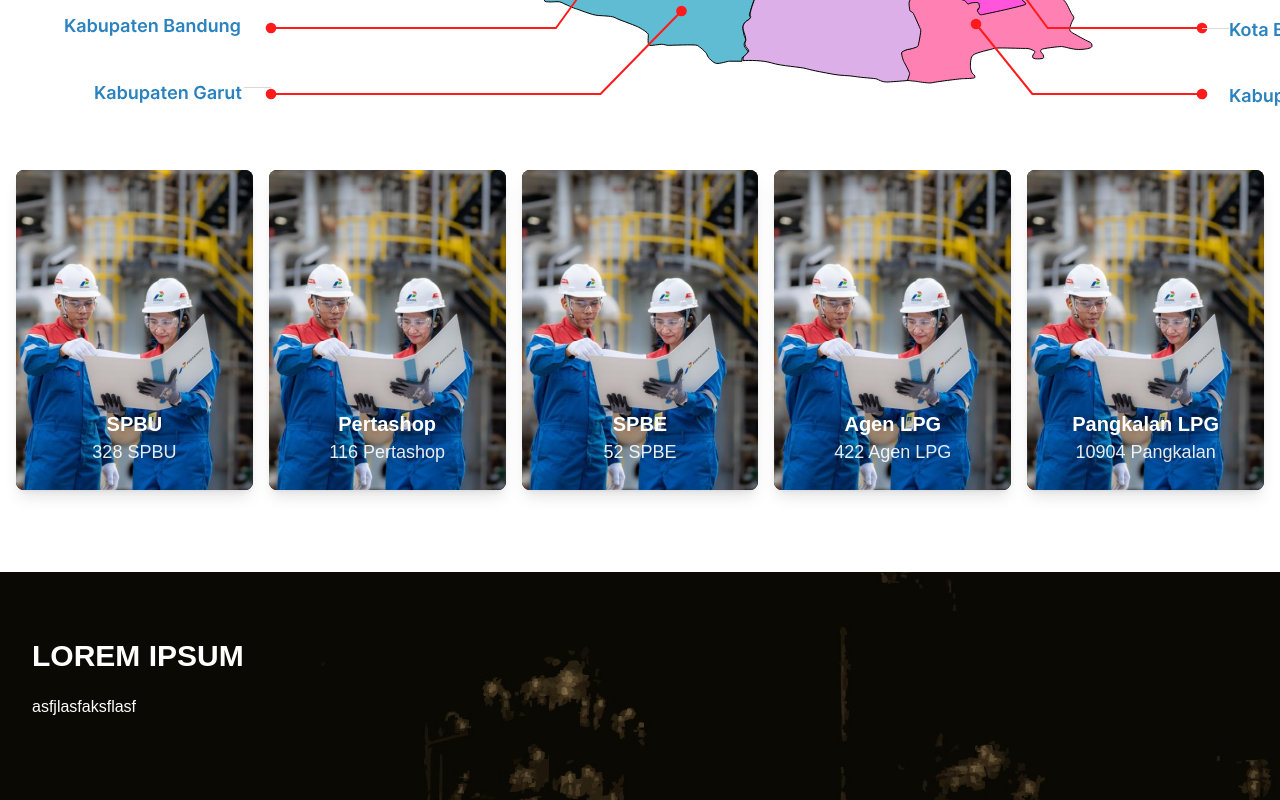
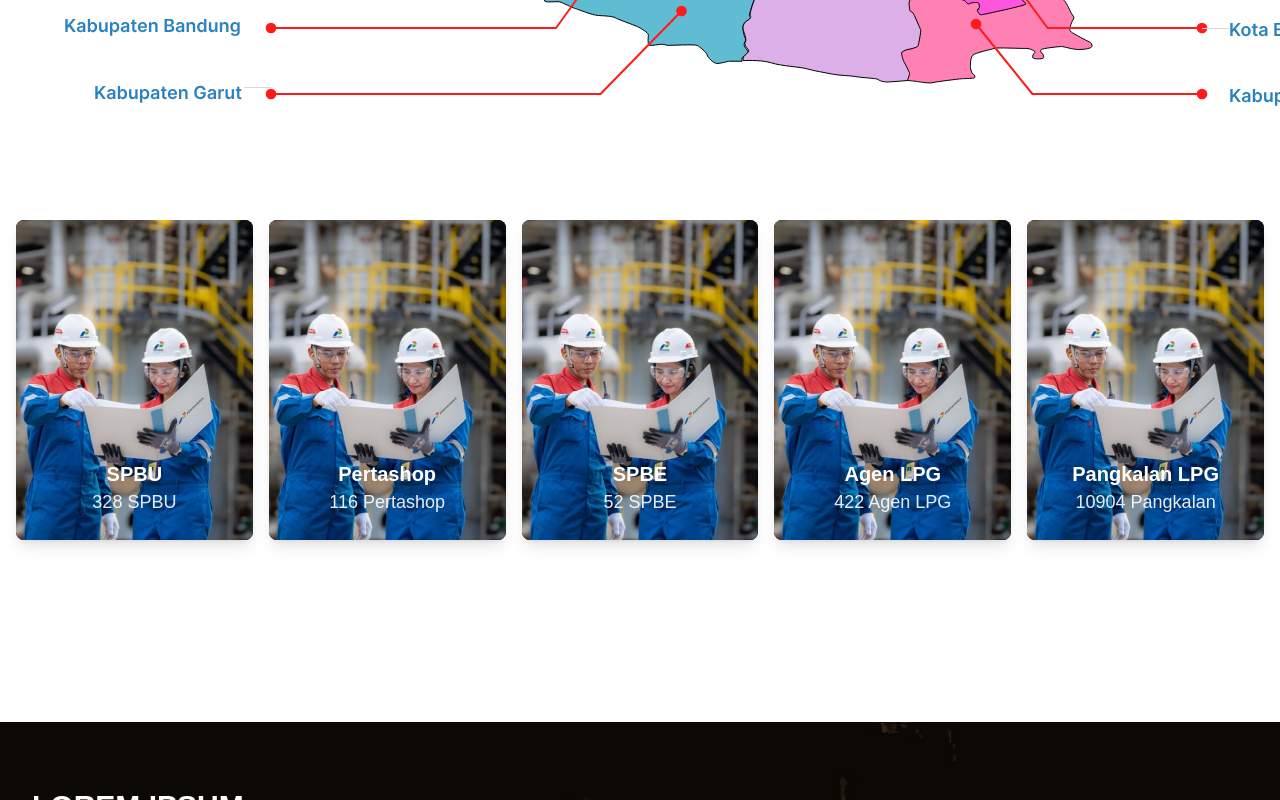
Before and after one commit to alvinandakurniawann/pertamina-bandung-website, a Next.js app: page /index in a window 1280 px wide. Shown: the part 660-1460 px from the top of the page. Built offline with nearby package versions, Linux system fonts and the light colour scheme; no server answers; the database is empty.

Commit message:
margin
dkasdp'a

```diff
--- a/src/app/index/page.tsx
+++ b/src/app/index/page.tsx
@@ -67,7 +67,7 @@
       </section>
 
       {/* Cards */}
-      <section className="py-8">
+      <section className="py-8 mt-[50px]">
         <div className="container mx-auto px-4 grid grid-cols-1 sm:grid-cols-2 lg:grid-cols-3 xl:grid-cols-5 gap-4">
           {/* Card 1: SPBU */}
           <div className="relative h-[320px] rounded-lg overflow-hidden bg-[#000000] shadow-lg group">
@@ -220,7 +220,7 @@
       </section>
       <section>
           {/* Banner Section */}
-        <div className="flex justify-center items-center" style={{ marginTop: '50px', marginBottom: '0px', backgroundImage: "url('/banner.jpg')", backgroundSize: 'cover', backgroundPosition: 'center', height: '450px', position: 'relative', width: '100%' }}>
+        <div className="flex justify-center items-center" style={{ marginTop: '150px', marginBottom: '200px', backgroundImage: "url('/banner.jpg')", backgroundSize: 'cover', backgroundPosition: 'center', height: '450px', position: 'relative', width: '100%' }}>
           <div className="top-[50px] left-0 p-8 w-full text-white">
             <h1 className='mb-[21px] font-bold text-3xl'>LOREM IPSUM</h1>
             <p className='text-base'>asfjlasfaksflasf</p>
```
